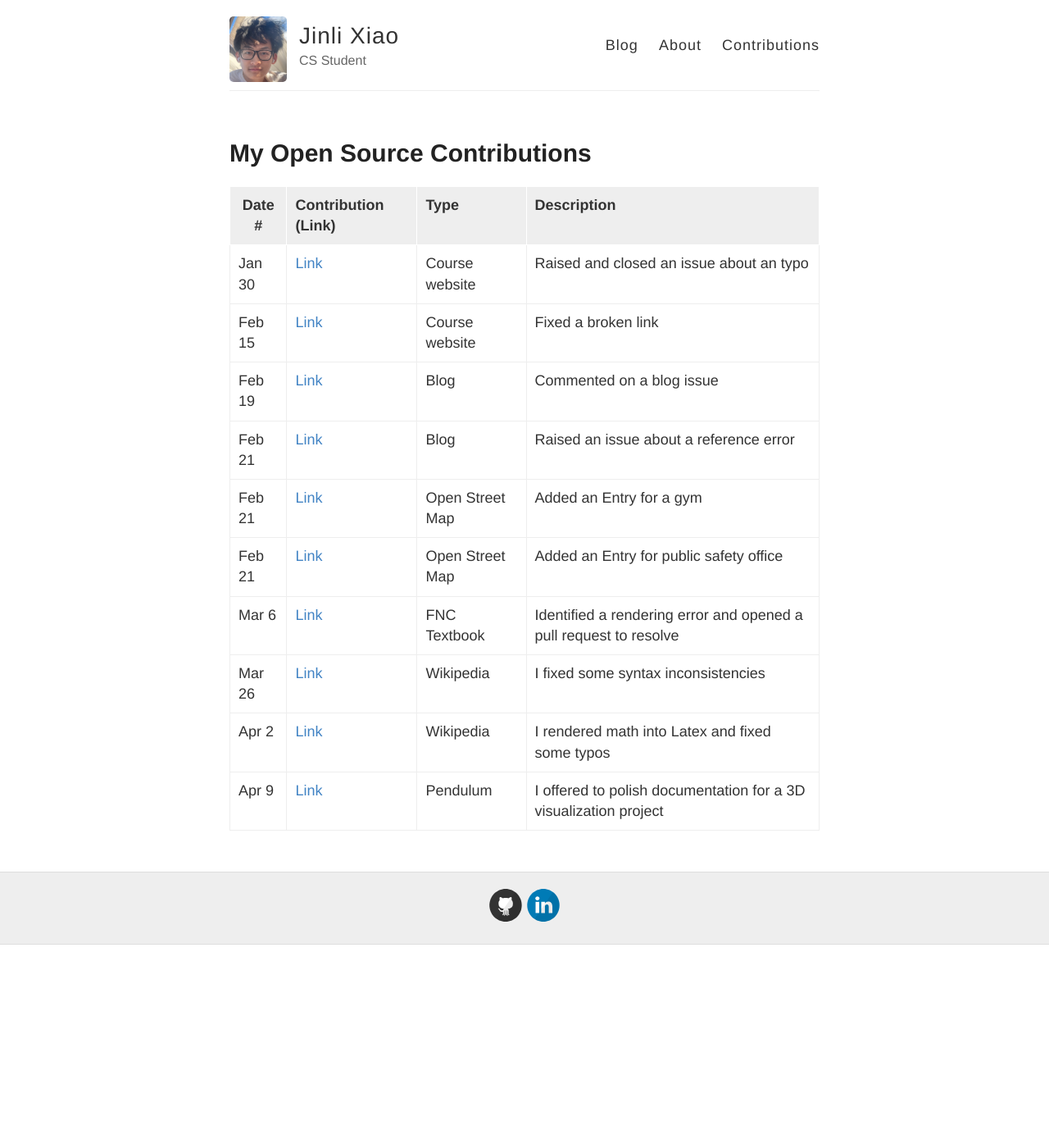
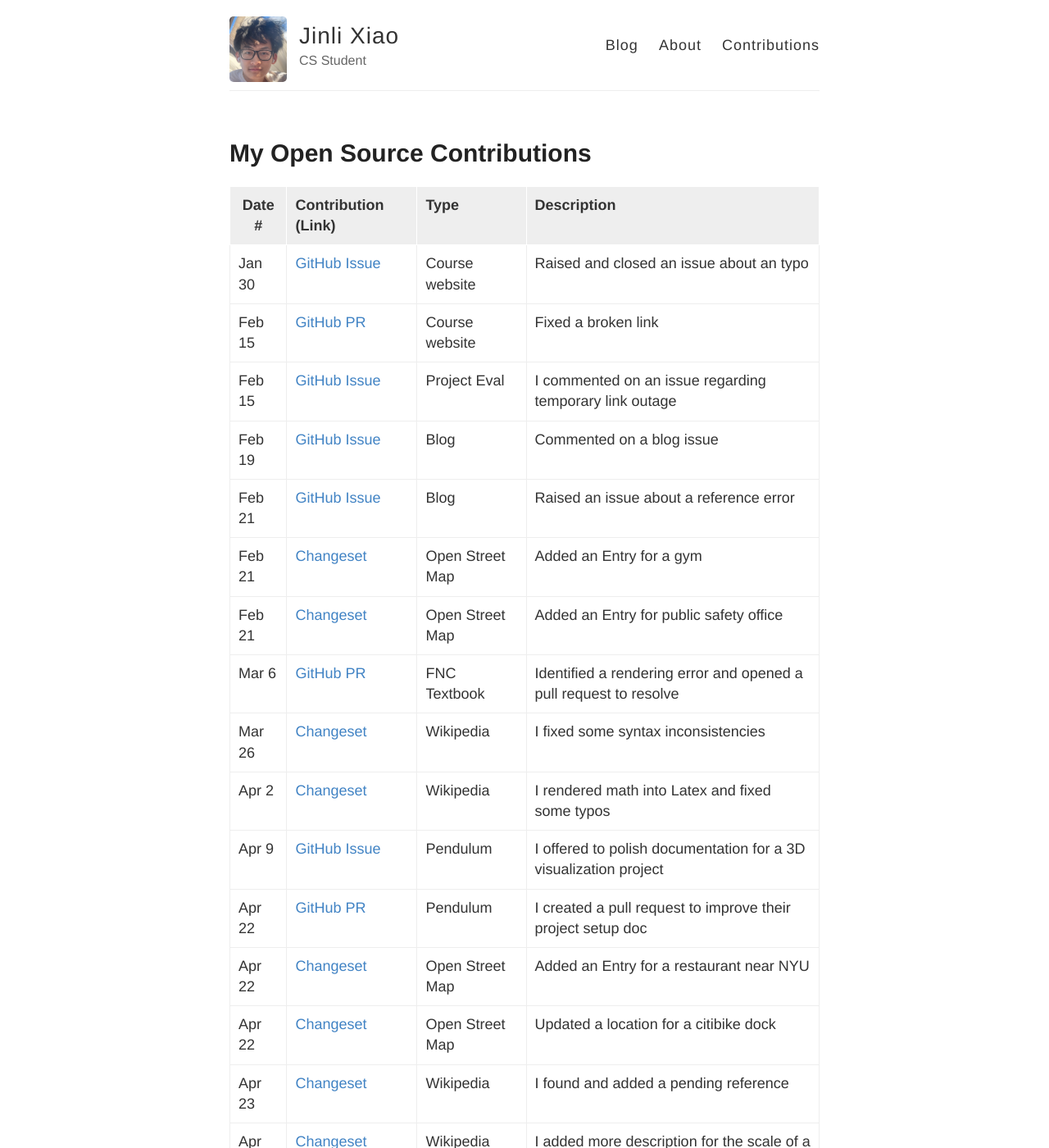
Before and after one commit to ossd-s23/jinlixiao-weekly, a Jekyll site: the page built from contributions.md, in a window 1280 px wide and 1400 px high. Shown: the whole window at 82% size. Built offline with Jekyll 4.4.1, drawn with Linux system fonts in a browser that asks for light colours; some of the changed text lies outside the part shown.

Commit message:
week 13 blog

```diff
--- a/contributions.md
+++ b/contributions.md
@@ -16,15 +16,21 @@ Replace the first row with your own contribution.
 
 -->
 
-| Date # | Contribution (Link)                                               | Type            | Description                                                       |
-| ------ | :---------------------------------------------------------------- | :-------------- | :---------------------------------------------------------------- |
-| Jan 30 | [Link](https://github.com/joannakl/ossd/issues/34)                | Course website  | Raised and closed an issue about an typo                          |
-| Feb 15 | [Link](https://github.com/joannakl/ossd/pull/46#issue-1586165097) | Course website  | Fixed a broken link                                               |
-| Feb 19 | [Link](https://edstem.org/us/courses/34501/discussion/2620574)    | Blog            | Commented on a blog issue                                         |
-| Feb 21 | [Link](https://github.com/ossd-s23/Charlie-XIAO-weekly/issues/2)  | Blog            | Raised an issue about a reference error                           |
-| Feb 21 | [Link](https://www.openstreetmap.org/changeset/132838938)         | Open Street Map | Added an Entry for a gym                                          |
-| Feb 21 | [Link](https://www.openstreetmap.org/changeset/132839107)         | Open Street Map | Added an Entry for public safety office                           |
-| Mar 6  | [Link](https://github.com/fncbook/fnc/pull/8)                     | FNC Textbook    | Identified a rendering error and opened a pull request to resolve |
-| Mar 26 | [Link](https://en.wikipedia.org/w/index.php?diff=prev&oldid=1146812219) | Wikipedia | I fixed some syntax inconsistencies                               |
-| Apr 2  | [Link](https://en.wikipedia.org/w/index.php?diff=prev&oldid=1147904295) | Wikipedia | I rendered math into Latex and fixed some typos                   |
-| Apr 9  | [Link](https://github.com/YuelongLi/Pendulum-beta/issues/4)       | Pendulum        | I offered to polish documentation for a 3D visualization project  |
+| Date # | Contribution (Link)                                                          | Type            | Description                                                       |
+| ------ | :--------------------------------------------------------------------------- | :-------------- | :---------------------------------------------------------------- |
+| Jan 30 | [GitHub Issue](https://github.com/joannakl/ossd/issues/34)                   | Course website  | Raised and closed an issue about an typo                          |
+| Feb 15 | [GitHub PR](https://github.com/joannakl/ossd/pull/46#issue-1586165097)       | Course website  | Fixed a broken link                                               |
+| Feb 15 | [GitHub Issue](https://github.com/ossd-s23/project-evaluation/issues/3)      | Project Eval    | I commented on an issue regarding temporary link outage           |
+| Feb 19 | [GitHub Issue](https://edstem.org/us/courses/34501/discussion/2620574)       | Blog            | Commented on a blog issue                                         |
+| Feb 21 | [GitHub Issue](https://github.com/ossd-s23/Charlie-XIAO-weekly/issues/2)     | Blog            | Raised an issue about a reference error                           |
+| Feb 21 | [Changeset](https://www.openstreetmap.org/changeset/132838938)               | Open Street Map | Added an Entry for a gym                                          |
+| Feb 21 | [Changeset](https://www.openstreetmap.org/changeset/132839107)               | Open Street Map | Added an Entry for public safety office                           |
+| Mar 6  | [GitHub PR](https://github.com/fncbook/fnc/pull/8)                           | FNC Textbook    | Identified a rendering error and opened a pull request to resolve |
+| Mar 26 | [Changeset](https://en.wikipedia.org/w/index.php?diff=prev&oldid=1146812219) | Wikipedia       | I fixed some syntax inconsistencies                               |
+| Apr 2  | [Changeset](https://en.wikipedia.org/w/index.php?diff=prev&oldid=1147904295) | Wikipedia       | I rendered math into Latex and fixed some typos                   |
+| Apr 9  | [GitHub Issue](https://github.com/YuelongLi/Pendulum-beta/issues/4)          | Pendulum        | I offered to polish documentation for a 3D visualization project  |
+| Apr 22 | [GitHub PR](https://github.com/YuelongLi/Pendulum-beta/pull/5)               | Pendulum        | I created a pull request to improve their project setup doc       |
+| Apr 22 | [Changeset](https://www.openstreetmap.org/changeset/135242880)               | Open Street Map | Added an Entry for a restaurant near NYU                          |
+| Apr 22 | [Changeset](https://www.openstreetmap.org/changeset/135242939)               | Open Street Map | Updated a location for a citibike dock                            |
+| Apr 23 | [Changeset](https://en.wikipedia.org/w/index.php?diff=prev&oldid=1151425602) | Wikipedia       | I found and added a pending reference                             |
+| Apr 23 | [Changeset](https://en.wikipedia.org/w/index.php?diff=prev&oldid=1151426416) | Wikipedia       | I added more description for the scale of a company               |
```
Also changed, not shown: _posts/2023-04-23-week13.md (added, +73 -0 lines).
